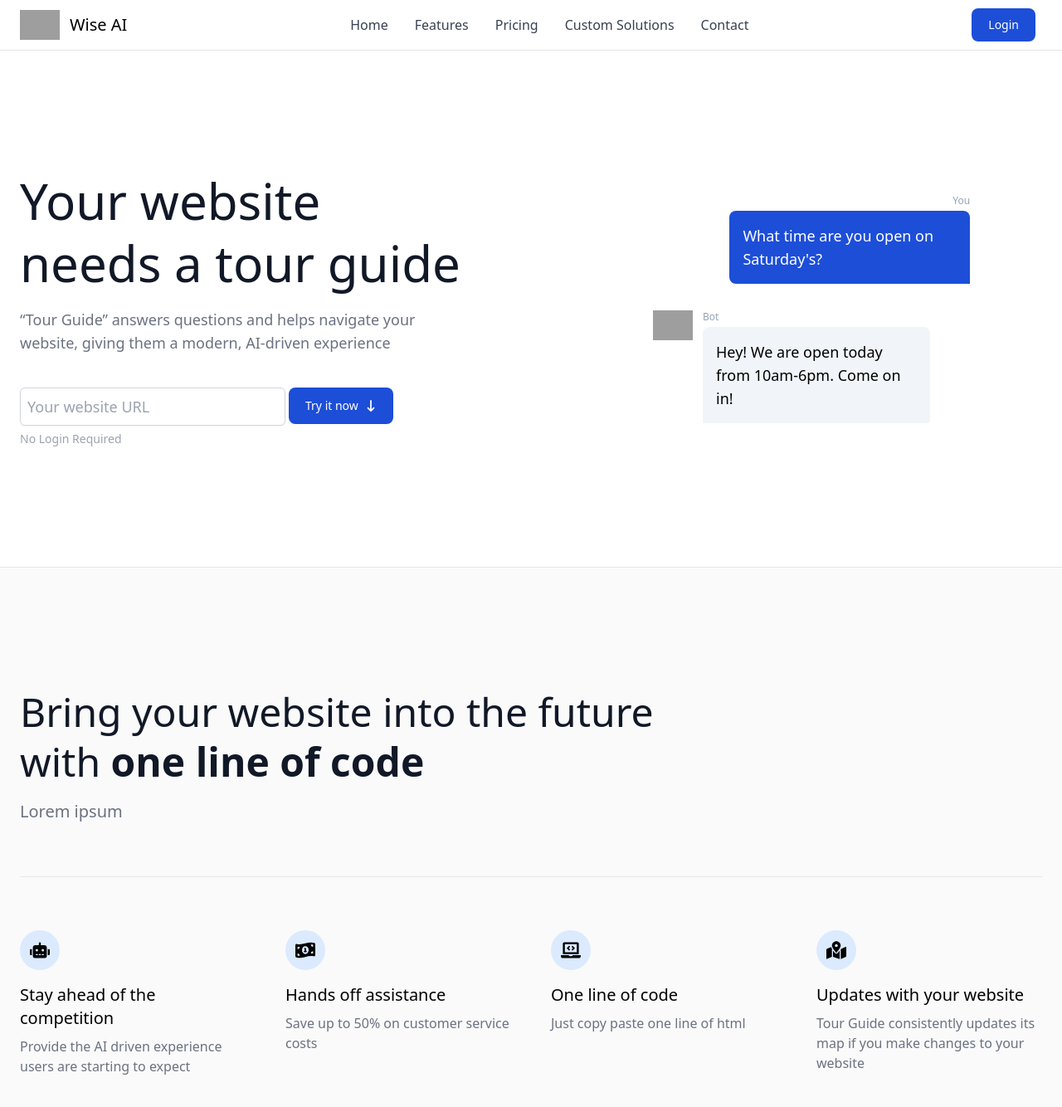
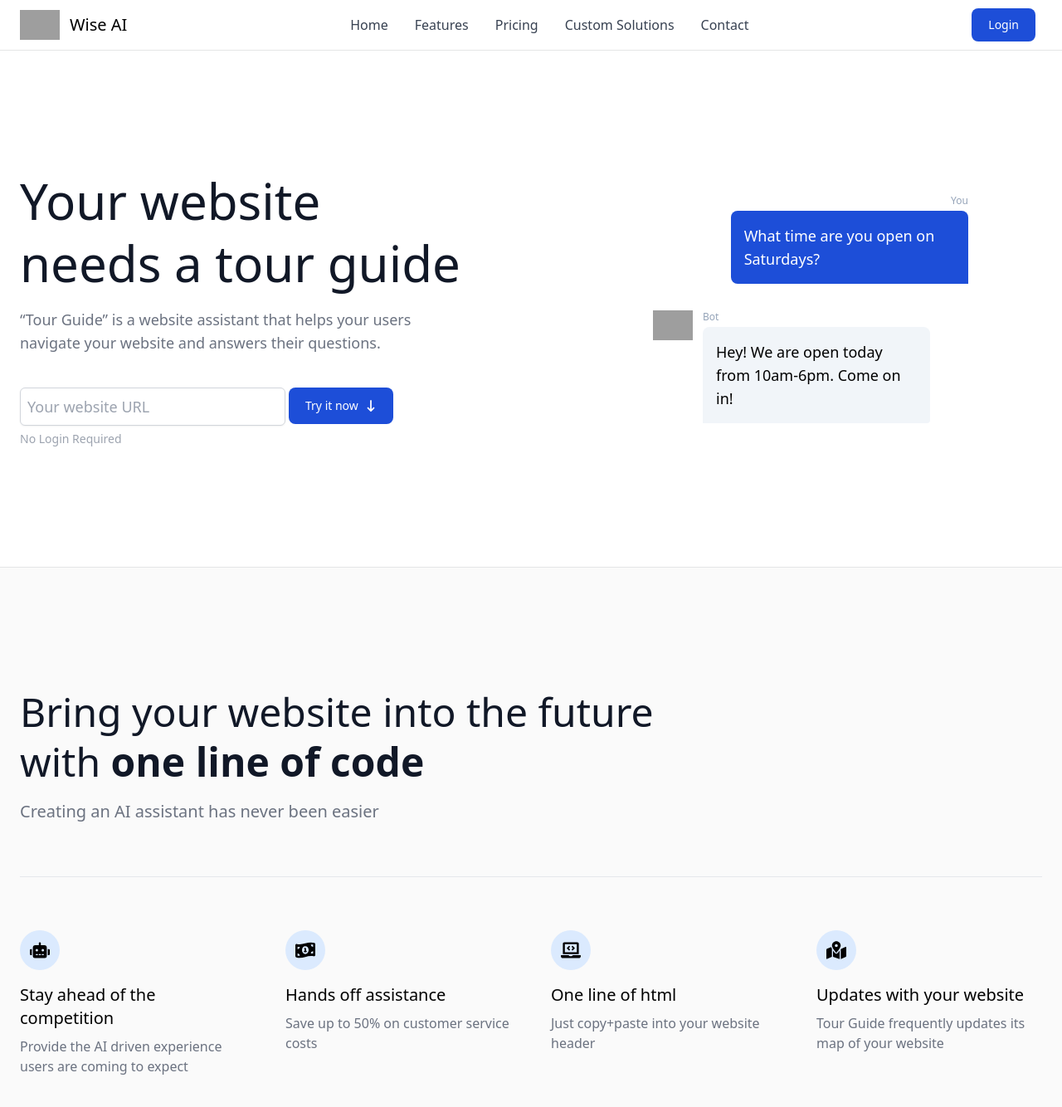
Before and after one commit to Julian-Tipler/jzai-website, a React (Vite) app: page / in a window 1280 px wide. Shown: the top 1334 px of the page at 83% size. Built offline with nearby package versions, Linux system fonts and the light colour scheme; no server answers; the database is empty; grey boxes are pictures that could not be loaded; a web font is replaced by a local one.

Commit message:
sopyright

```diff
--- a/src/views/Home.tsx
+++ b/src/views/Home.tsx
@@ -28,7 +28,7 @@ export const Home = () => {
     {
       title: "Stay ahead of the competition",
       description:
-        "Provide the AI driven experience users are starting to expect",
+        "Provide the AI driven experience users are coming to expect",
       icon: FaRobot,
     },
     {
@@ -37,14 +37,13 @@ export const Home = () => {
       icon: FaMoneyBill1Wave,
     },
     {
-      title: "One line of code",
-      description: "Just copy paste one line of html",
+      title: "One line of html",
+      description: "Just copy+paste into your website header",
       icon: FaLaptopCode,
     },
     {
       title: "Updates with your website",
-      description:
-        "Tour Guide consistently updates its map if you make changes to your website",
+      description: "Tour Guide frequently updates its map of your website",
       icon: FaMapMarkedAlt,
     },
   ];
@@ -58,8 +57,8 @@ export const Home = () => {
               Your website needs a tour guide
             </h1>
             <p className="font-light text-gray-500 dark:text-gray-400">
-              “Tour Guide” answers questions and helps navigate your website,
-              giving them a modern, AI-driven experience
+              “Tour Guide” is a website assistant that helps your users navigate
+              your website and answers their questions.
             </p>
             <div className="flex gap-1 h-fit mt-10">
               <div className="flex flex-col">
@@ -89,7 +88,7 @@ export const Home = () => {
               style={{ animationDelay: "1s" }}
               message={{
                 role: "user",
-                content: "What time are you open on Saturday's?",
+                content: "What time are you open on Saturdays?",
               }}
             />
             <Message
@@ -109,7 +108,7 @@ export const Home = () => {
               Bring your website into the future with <b>one line of code</b>
             </h2>
             <p className="text-gray-500 sm:text-xl dark:text-gray-400 font-light">
-              Lorem ipsum
+              Creating an AI assistant has never been easier
             </p>
           </div>
           <hr className="my-16" />
```
